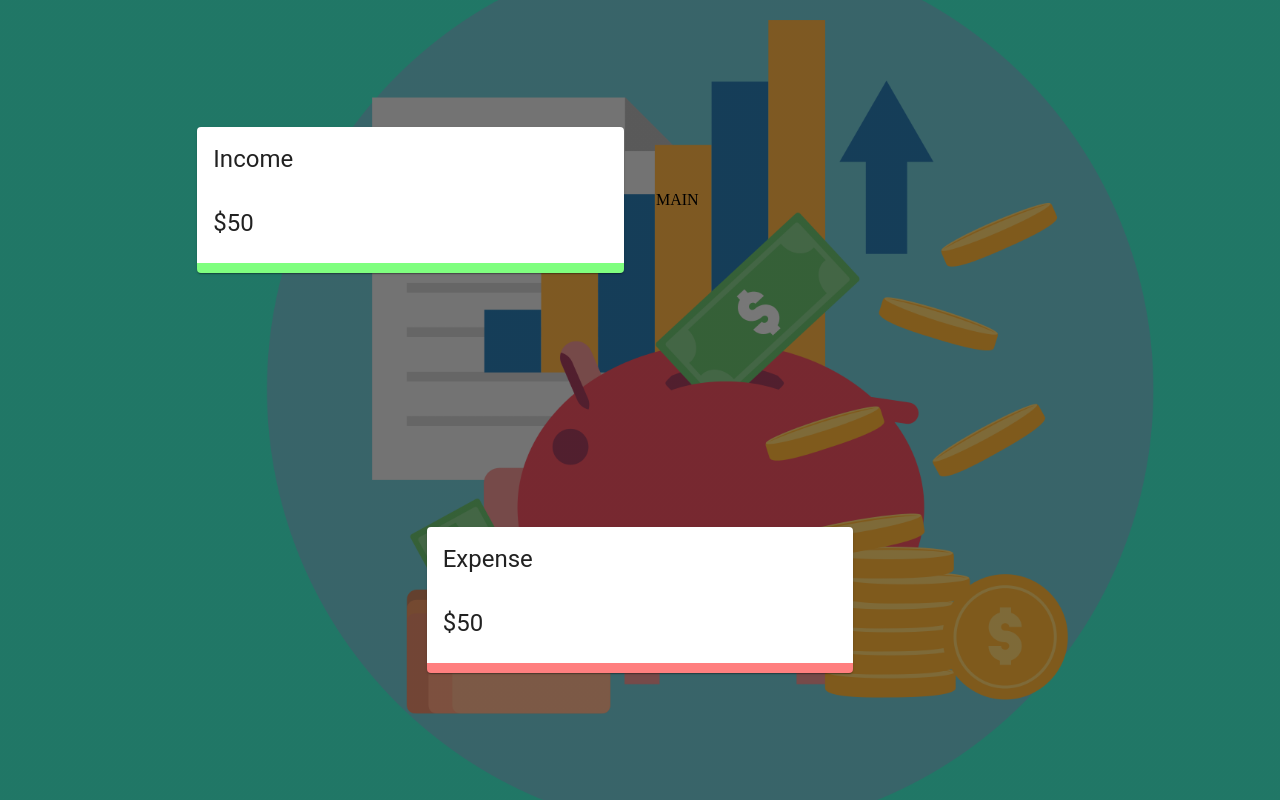
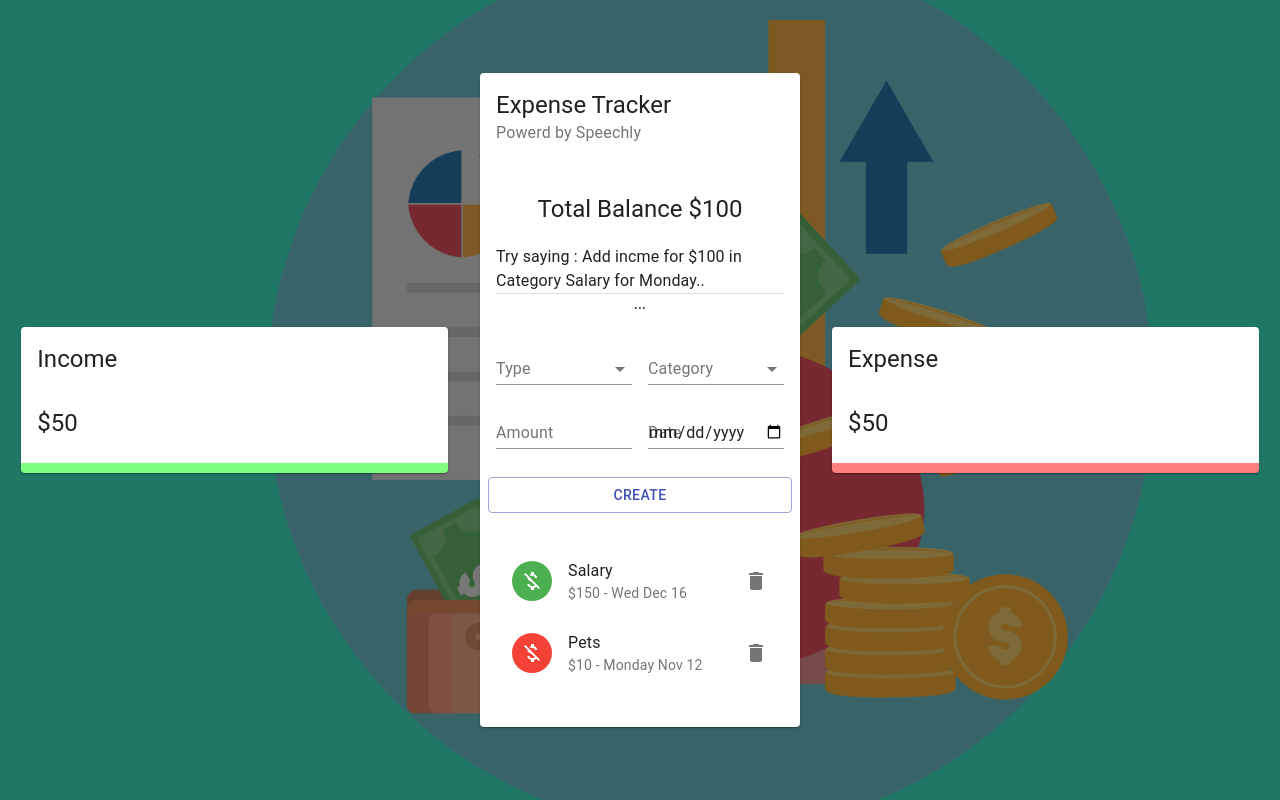
Before and after one commit to Mihailob5017/vpet-pwa, a React (Create React App) app: page / in a window 1280 px wide. Built offline with nearby package versions, Linux system fonts and the light colour scheme.

Commit message:
Set up all the components with hardcoded data

```diff
--- a/src/App.js
+++ b/src/App.js
@@ -2,7 +2,7 @@ import React from 'react'
 import { Grid } from '@material-ui/core'
 // Details
 import Details from './components/Details/details.component';
-
+import Main from './components/Main/main.component'
 import useStyles from './styles'
 
 const App = () => {
@@ -12,10 +12,10 @@ const App = () => {
   return (
     <Grid container className={classes.grid} spacing={0} alignItems="center" justify="center" style={{ height: '100vh' }}>
       <Grid item xs={12} sm={4}>
-        <Details title="Income"/>
+        <Details title="Income" />
       </Grid>
-      <Grid item xs={12} sm={4}>
-        MAIN
+      <Grid item xs={12} sm={3}>
+        <Main />
       </Grid>
       <Grid item xs={12} sm={4}>
         <Details title="Expense" />
--- /dev/null
+++ b/src/components/Form/form.component.js
@@ -0,0 +1,61 @@
+import React from 'react'
+
+import { TextField, Typography, Grid, Button, FormControl, Select, MenuItem, InputLabel } from '@material-ui/core'
+import useStyles from './style'
+
+
+
+const FormComponent = () => {
+
+    const classes = useStyles()
+
+
+
+    return (
+        <Grid container spacing={2}>
+            <Grid item xs={12}>
+                <Typography align='center' variant='subtitle2' gutterBottom>...</Typography>
+            </Grid>
+
+            <Grid item xs={6}>
+
+                {/* Plus or minus */}
+                <FormControl fullWidth>
+                    <InputLabel>Type</InputLabel>
+                    <Select>
+                        <MenuItem value="Income">Income</MenuItem>
+                        <MenuItem value="Expense">Expense</MenuItem>
+                    </Select>
+                </FormControl>
+            </Grid>
+
+            {/* Type of expense */}
+            <Grid item xs={6}>
+                <FormControl fullWidth>
+                    <InputLabel>Category</InputLabel>
+                    <Select>
+                        <MenuItem value='business'>Business</MenuItem>
+                        <MenuItem value='salary'>Salary</MenuItem>
+                    </Select>
+                </FormControl>
+            </Grid>
+
+            {/* Mony number */}
+            <Grid item xs={6}>
+                <TextField type="number" label="Amount" fullWidth />
+            </Grid>
+
+            {/* Date */}
+            <Grid item xs={6}>
+                <TextField type="date" label="Date" fullWidth />
+            </Grid>
+
+            <Button variant="outlined" color="primary" className={classes.button} fullWidth>Create</Button>
+
+
+
+        </Grid>
+    )
+}
+
+export default FormComponent
--- /dev/null
+++ b/src/components/Form/style.js
@@ -0,0 +1,12 @@
+import { makeStyles } from '@material-ui/core/styles';
+
+export default makeStyles(() => ({
+    radioGroup: {
+        display: 'flex',
+        justifyContent: 'center',
+        marginBottom: '-10px',
+    },
+    button: {
+        marginTop: '20px',
+    },
+}));
--- /dev/null
+++ b/src/components/List/list.compoent.js
@@ -0,0 +1,37 @@
+import React from 'react'
+import { List, ListItem, ListItemAvatar, ListItemText, ListItemSecondaryAction, Avatar, IconButton, Slide } from '@material-ui/core'
+import { Delete, MoneyOff } from '@material-ui/icons';
+import useStyles from './style'
+const ListComponent = () => {
+
+    const classes = useStyles();
+
+    const transactions = [
+        { id: 1, type: 'Income', category: "Salary", amount: 150, date: "Wed Dec 16" },
+        { id: 2, type: 'Expense', category: "Pets", amount: 10, date: "Monday Nov 12" },
+        { id: 3, type: 'Income', category: "Business", amount: 50, date: "Friday Dec 18" }
+    ];
+
+    return (
+        <List dense={false} className={classes.list}>
+            {
+                transactions.map(el =>
+                    <Slide direction='down' in mountOnEnter unmountOnExit key={el.id}>
+                        <ListItem>
+                            <ListItemAvatar>
+                                <Avatar className={el.type === 'Income' ? classes.avatarIncome : classes.avatarExpense}><MoneyOff /></Avatar>
+                            </ListItemAvatar>
+
+                            <ListItemText primary={el.category} secondary={`$${el.amount} - ${el.date} `} />
+                            <ListItemSecondaryAction>
+                                <IconButton edge="end" aria-label='delete' onClick=''><Delete /></IconButton>
+                            </ListItemSecondaryAction>
+                        </ListItem>
+                    </Slide>
+                )
+            }
+        </List>
+    )
+}
+
+export default ListComponent
--- /dev/null
+++ b/src/components/List/style.js
@@ -0,0 +1,17 @@
+import { makeStyles } from '@material-ui/core/styles';
+import { red, green } from '@material-ui/core/colors';
+
+export default makeStyles((theme) => ({
+    avatarIncome: {
+        color: '#fff',
+        backgroundColor: green[500],
+    },
+    avatarExpense: {
+        color: theme.palette.getContrastText(red[500]),
+        backgroundColor: red[500],
+    },
+    list: {
+        maxHeight: '150px',
+        overflow: 'auto',
+    },
+}));
--- a/src/components/Main/main.component.js
+++ b/src/components/Main/main.component.js
@@ -2,6 +2,8 @@ import React from 'react'
 import { Card, CardHeader, CardContent, Typography, Grid, Divider } from '@material-ui/core'
 
 import useClasses from './style'
+import FormComponent from '../Form/form.component';
+import ListComponent from '../List/list.compoent';
 
 const MainComponent = () => {
 
@@ -12,16 +14,18 @@ const MainComponent = () => {
             <CardHeader title='Expense Tracker' subheader="Powerd by Speechly" />
             <CardContent>
                 <Typography align='center' variant='h5'>Total Balance $100</Typography>
-                <Typography variant='subtitle1' style={{lineHeight:'1.5em',marginTop:'20px'}}>
-                {/* InfoCard */}
+                <Typography variant='subtitle1' style={{ lineHeight: '1.5em', marginTop: '20px' }}>
+                    {/* InfoCard */}
                 Try saying : Add incme for $100 in Category Salary for Monday..
                 </Typography>
-                <Divider/>
-                {/* Form */}
+                <Divider />
+                <FormComponent />
             </CardContent>
             <CardContent className={classes.cartContent}>
                 <Grid container spacing={2}>
-
+                    <Grid item xs={12}>
+                        <ListComponent />
+                    </Grid>
                 </Grid>
             </CardContent>
         </Card>
```
Also changed, not shown: 1 other file (tests, documents, lock files or other folders).
